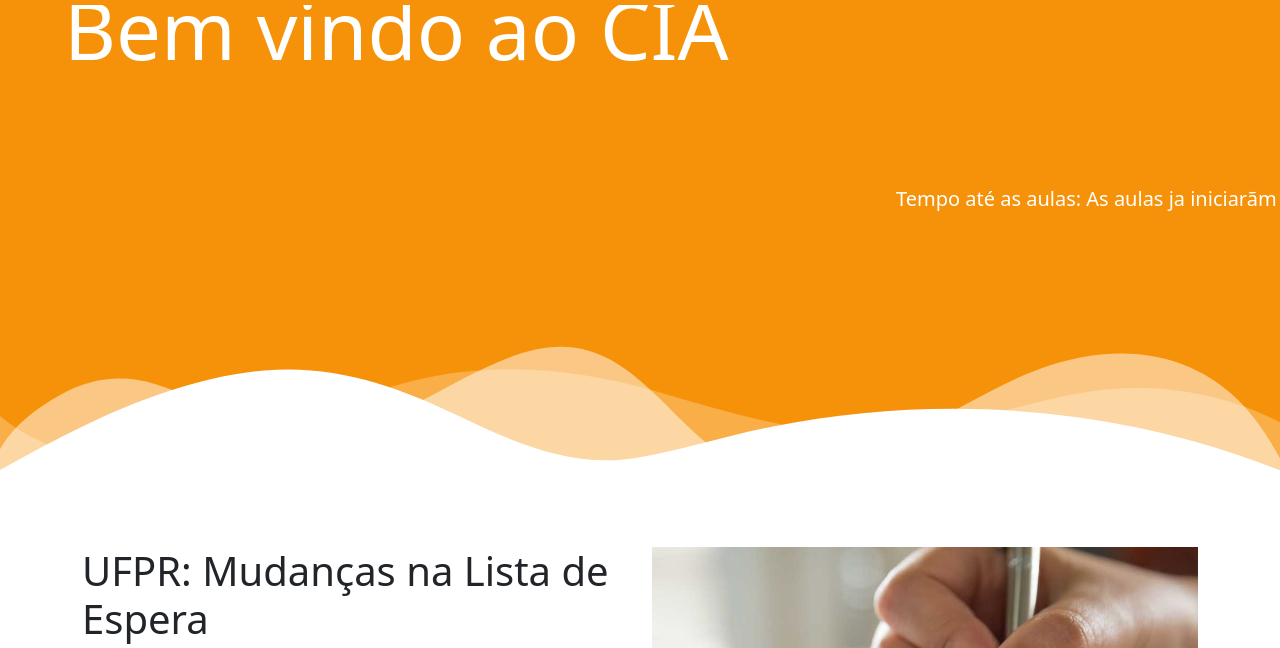
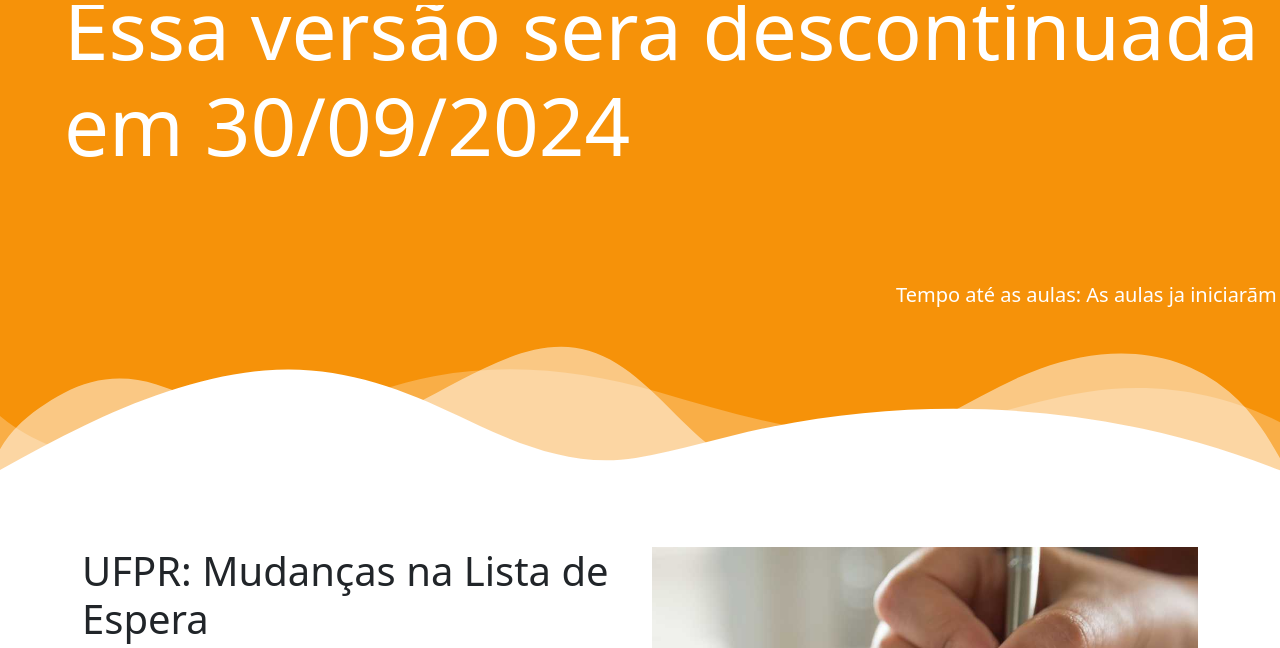
Before and after one commit to SacPositivo/NicollasSac, a plain HTML site: page index.html in a window 1280 px wide. Shown: the part 83-731 px from the top of the page. Drawn offline with nearby package versions, Linux system fonts and the light colour scheme.

Commit message:
Update index.html

```diff
--- a/index.html
+++ b/index.html
@@ -28,7 +28,7 @@
     </header>
     <main>
         <div id="waves">
-            <h1 id="wavTitle">Bem vindo ao CIA</h1>
+            <h1 id="wavTitle">Essa versão sera descontinuada em 30/09/2024</h1>
             <h1 class="ctn d-inline-block">Tempo até as aulas: <span id="countdown"></span></h1>
             <div class="custom-shape-divider-bottom-1705026646">
                 <svg data-name="Layer 1" xmlns="http://www.w3.org/2000/svg" viewBox="0 0 1200 120" preserveAspectRatio="none">
```
